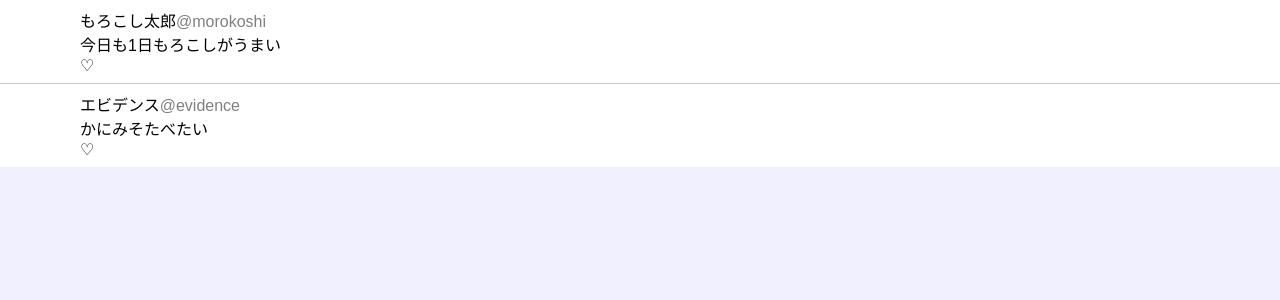
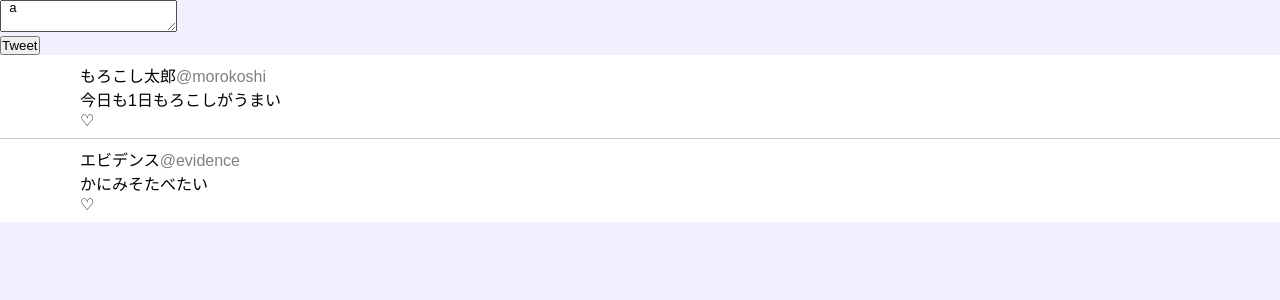
Before and after one commit to yuma1217/ReactSandbox, a React (Create React App) app: page / in a window 1280 px wide. Shown: the top 300 px of the page. Built offline with nearby package versions, Linux system fonts and the light colour scheme.

Commit message:
Add tweet

```diff
--- a/src/TweetUI.tsx
+++ b/src/TweetUI.tsx
@@ -78,12 +78,12 @@ function TweetInput(props:any){
     )
 }
 
-export class App extends React.Component{
-    private tweets = [
+export const App: React.FC = () => {
+    const [tweets, setTweets] = React.useState([
         {
-            icon: '',
             id: 0,
             // tslint:disable-next-line:object-literal-sort-keys
+            icon: '',
             displayName: 'もろこし太郎',
             accountName: 'morokoshi',
             content: '今日も1日もろこしがうまい'
@@ -96,14 +96,15 @@ export class App extends React.Component{
             accountName: 'evidence',
             content: 'かにみそたべたい'
         }
-    ];
+    ])
 
-    public render(){
+    const addTweet = React.useCallback((tweet) => setTweets((prev) => [tweet, ...prev]), [setTweets]);
 
-        return(
-            <div>
-                <Timeline tweets={this.tweets}/>
-            </div>
-        )
-    }
+    return(
+        <div>
+            <TweetInput addTweet={addTweet} />
+            <Timeline tweets={tweets} />
+
+        </div>
+    );
 }
```
